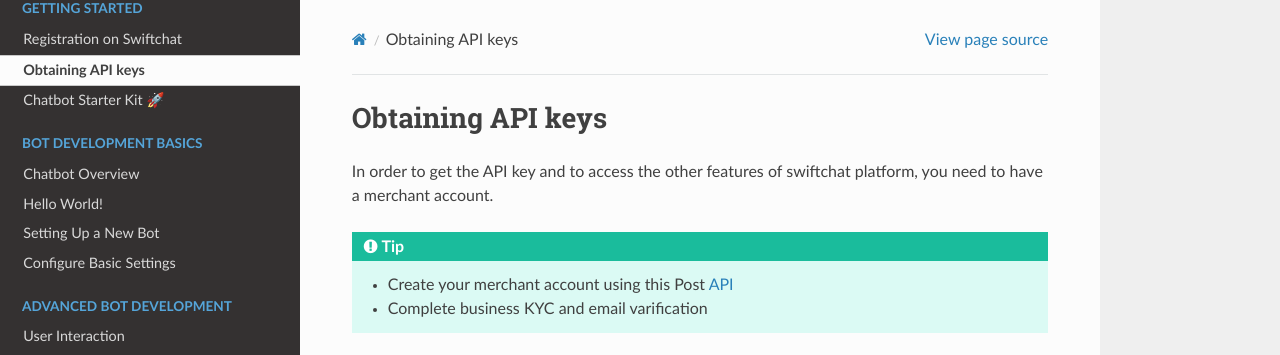
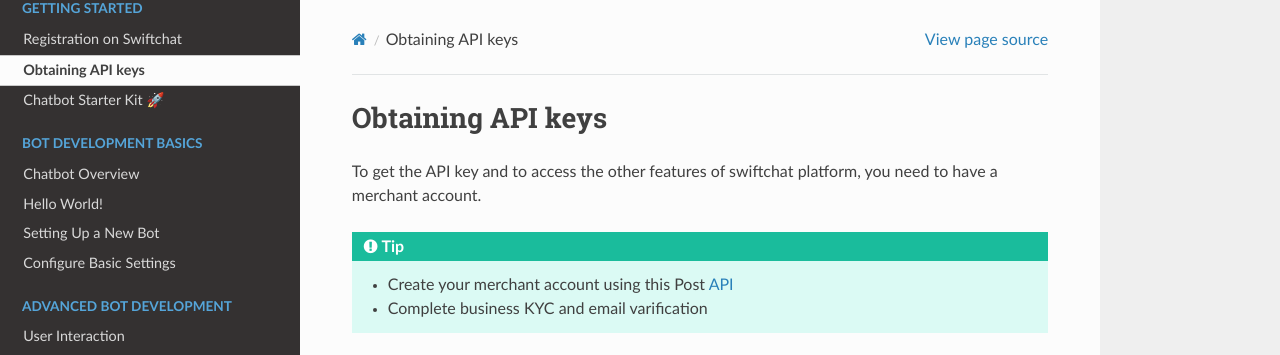
Before and after one commit to Priyanka-sharma181/Chatbot-Development-Guide, a Sphinx documentation site: the page built from docs/source/get_api_key.rst, in a window 1280 px wide and 900 px high. Shown: the top 355 px of the window. Built offline with Sphinx 7.4.7 and the Read the Docs theme 2.0.0, drawn with Linux system fonts in a browser that asks for light colours.

Commit message:
Update get_api_key.rst

```diff
--- a/docs/source/get_api_key.rst
+++ b/docs/source/get_api_key.rst
@@ -1,6 +1,7 @@
+.. _obtraining_api_keys:
 Obtaining API keys
 ------------
-In order to get the API key and to access the other features of swiftchat platform, you need to have a merchant account.
+To get the API key and to access the other features of swiftchat platform, you need to have a merchant account.
 
 .. tip::
 
```
